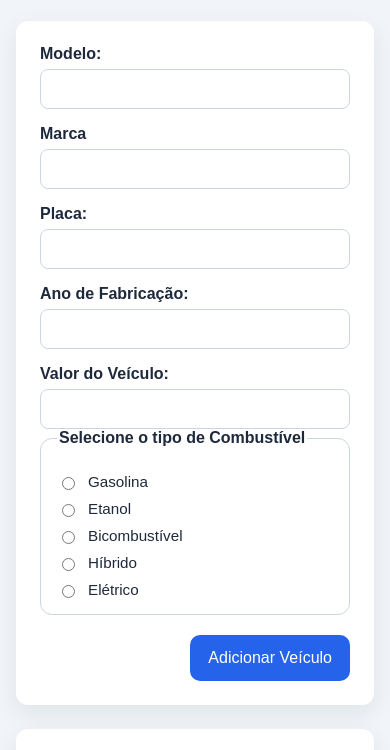
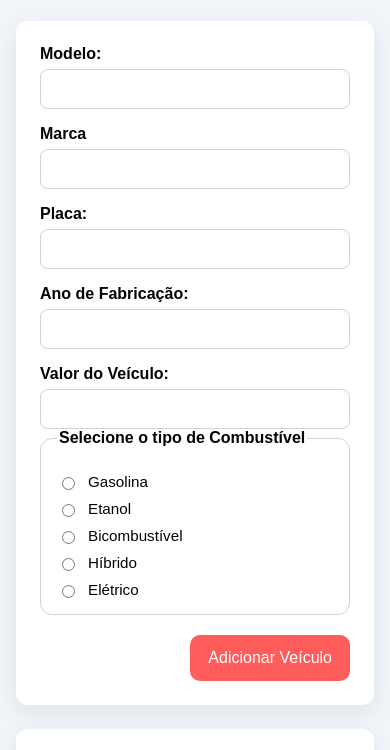
Before and after one commit to devguilhrm/Calculo-ipva-petrobras, a plain HTML site: page index.html in a window 390 px wide. Shown: the part 106-856 px from the top of the page. Drawn offline with Linux system fonts and the light colour scheme.

Commit message:
substituição no css para tema claro com detalhes em vermelho

```diff
--- a/css/style_veiculo.css
+++ b/css/style_veiculo.css
@@ -5,7 +5,7 @@
 body {
     font-family: Arial, sans-serif;
     background-color: #f1f5f9;
-    color: #1e293b;
+    color: #030406;
     margin: 0;
     padding: 0;
 }
@@ -93,7 +93,7 @@ header p {
 }
 
 button {
-    background-color: #2563eb;
+    background-color: #ff5c5c;
     color: #ffffff;
     border: none;
     border-radius: 10px;
@@ -104,7 +104,7 @@ button {
 }
 
 button:hover {
-    background-color: #1d4ed8;
+    background-color: #542228;
 }
 
 .lista-section h2 {
@@ -154,12 +154,6 @@ button:hover {
     background: #f8fafc;
 }
 
-@media (max-width: 600px) {
-    .form-grid {
-        grid-template-columns: 1fr;
-    }
-}
-
 .mensagem-status {
     margin-top: 20px;
     padding: 14px 16px;
@@ -170,7 +164,7 @@ button:hover {
 }
 
 .mensagem-status.sucesso {
-    border: 1px solid #34d399;
+    border: 1px solid #ff2525;
     background-color: #ecfdf5;
     color: #065f46;
 }
```
Also changed, not shown: js/script_veiculo.js (line endings or trailing spaces).
